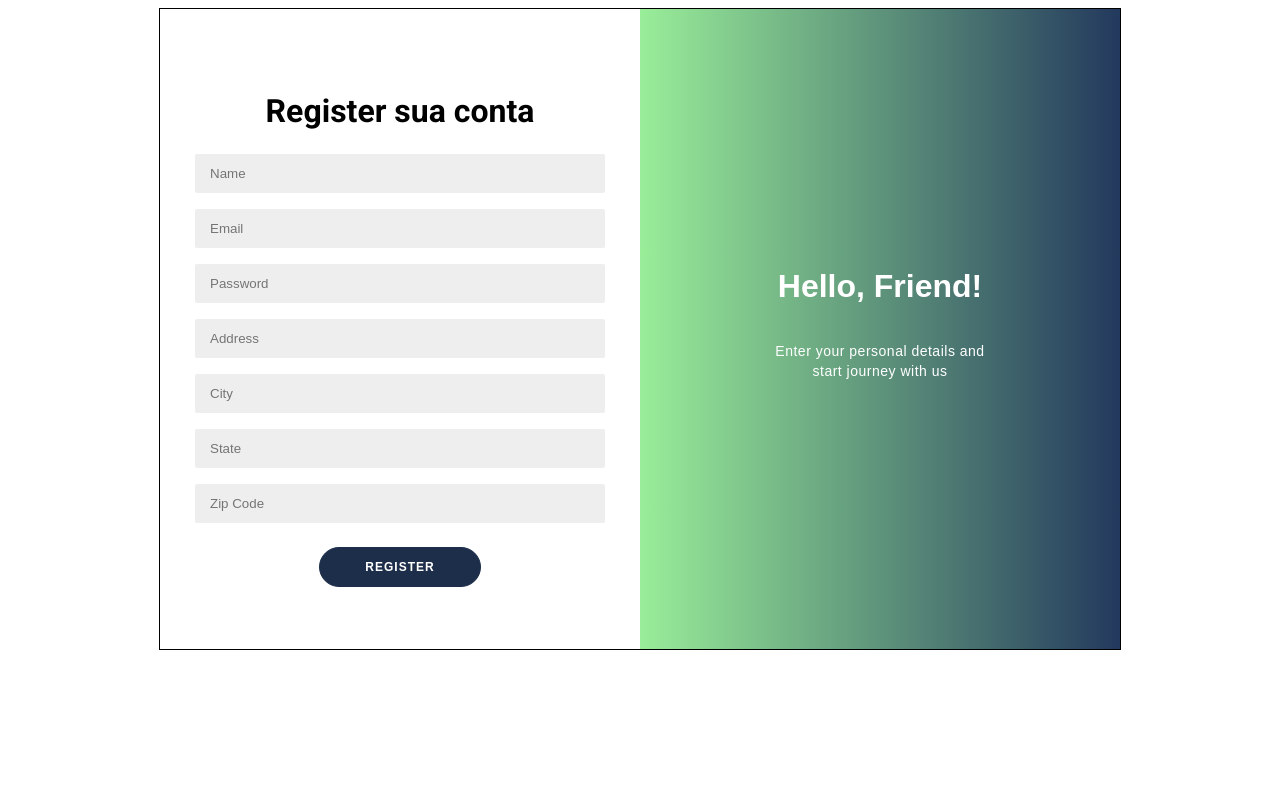
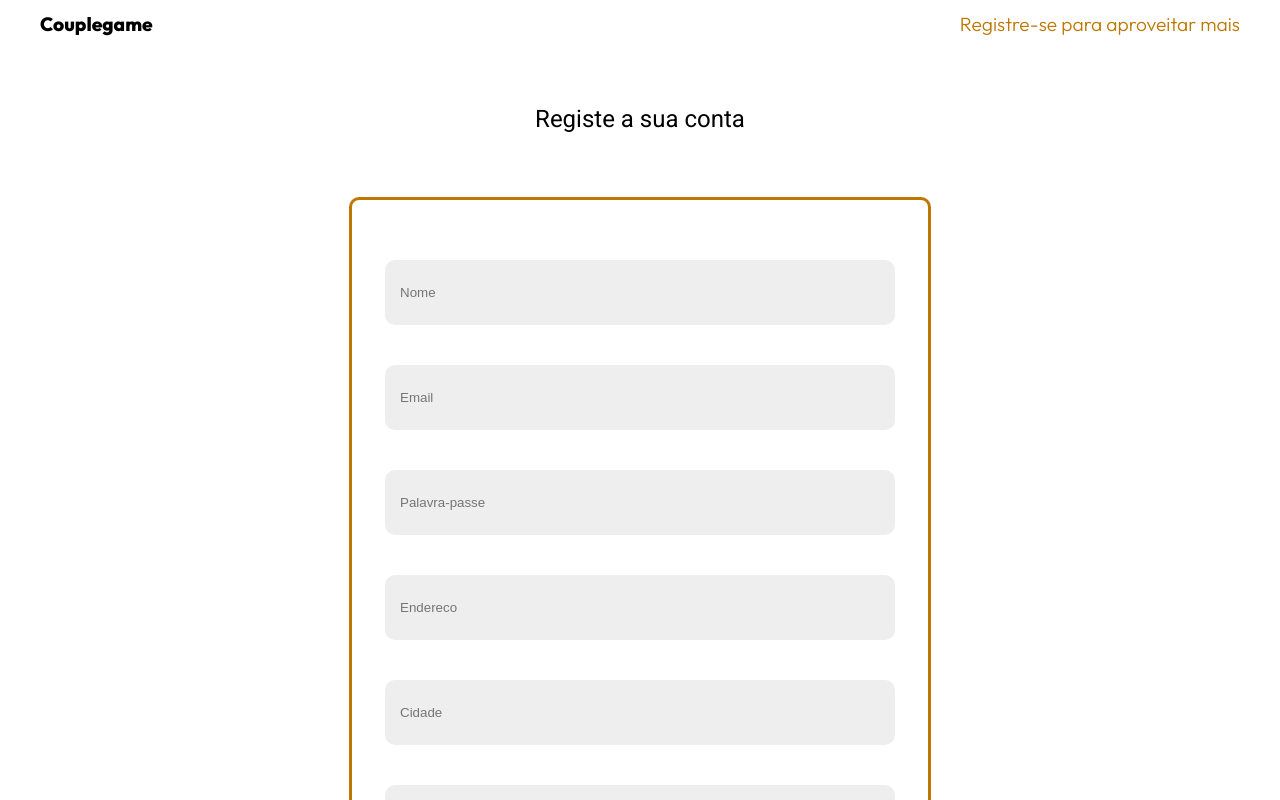
Before and after one commit to Elencio/Rede-Kukula, a React (Vite) app: page /register in a window 1280 px wide. Shown: the top 800 px of the page. Built offline with nearby package versions, Linux system fonts and the light colour scheme.

Commit message:
adicionando novas estilizacoes no codigo

```diff
--- a/src/Components/Header/index.tsx
+++ b/src/Components/Header/index.tsx
@@ -1,5 +1,14 @@
+import { NavLink } from "react-router-dom";
+import { HeaderContainer } from "./styles";
+
 export function Header(){
   return(
-    <span>Header</span>
+    <HeaderContainer>
+      <strong>Couplegame</strong>
+
+      <NavLink to='/register'>
+      <span>Registre-se para aproveitar mais</span>
+      </NavLink>
+    </HeaderContainer>
   )
 }
--- a/src/Components/Header/styles.ts
+++ b/src/Components/Header/styles.ts
@@ -1 +1,31 @@
 import styled from 'styled-components'
+
+
+export const HeaderContainer = styled.div`
+   display: flex;
+   flex-direction: row;
+   justify-content: space-between;
+   align-items: center;
+   padding: 0 2rem;
+
+   a {
+    text-decoration: none;
+   }
+
+
+   strong {
+    font-size: 1.2rem;
+    font-family: 'Outfit', sans-serif;
+    line-height: 1.7;
+    font-weight: 800;
+   }
+
+   span {
+    font-size: 1.2rem;
+    font-family: 'Outfit', sans-serif;
+    line-height: 1.7;
+    font-weight: 300;
+    color:  #be7702;
+   }
+
+`
--- a/src/Pages/Home/index.tsx
+++ b/src/Pages/Home/index.tsx
@@ -1,7 +1,9 @@
 import { useState } from 'react';
 import { Challenges } from "../../Database/database";
 import { propsChallenges } from '../../Database/database';
-import { Button, CardChallenge, HomeContainer, Subtitle, Title } from "./styles";
+import { Button, CardChallenge, HomeContainer, Subtitle, Title, Information, ImageContainer } from "./styles";
+import BacgroundImage from '../../assets/background.1.png'
+
 
 export function Home(){
   const [currentChallenge, setCurrentChallenge] = useState<propsChallenges | null>(null);
@@ -20,10 +22,17 @@ export function Home(){
 
          {currentChallenge && (
             <CardChallenge>
+              <Information>
               <strong>{currentChallenge.title}</strong>
               <span>{currentChallenge.description}</span>
               <span>{currentChallenge.rules}</span>
+              </Information>
+
+              <ImageContainer>
+                  <img src={BacgroundImage} alt="" />
+              </ImageContainer>
             </CardChallenge>
+
          )}
     </HomeContainer>
   )
--- a/src/Pages/Home/styles.ts
+++ b/src/Pages/Home/styles.ts
@@ -22,6 +22,8 @@ export const Subtitle = styled.p`
   font-size: 24px;
   font-weight: normal;
   margin-bottom: 32px;
+  font-family: 'Outfit', sans-serif;
+  font-weight: 300;
   color: #555;
 `;
 
@@ -42,32 +44,39 @@ export const Button = styled.button`
 `
 
 export const CardChallenge = styled.div`
+    padding: 1.5rem;
     margin-top: 4rem;
-    background-color: #808080;
     border-radius: 10px;
-    box-shadow: 0 0 0 1px #808080;
+    display: flex;
+    flex-direction: row;
+    gap: 1.5rem;
+    box-shadow: 0 0 0 3px #808080;
     color: #000;
 
+`
 
- ;
-
+export const Information = styled.div`
     display: flex;
     flex-direction: column;
     gap: 1rem;
-    align-items: center;
-    justify-content: center;
+    letter-spacing: 1.5;
     padding: 0.5rem 1rem;
 
 
      span {
        font-size: 1.1rem;
        line-height: 1.7;
-       font-family: 'Rubik', sans-serif;
+       font-family: 'Outfit', sans-serif;
+       font-weight: 300;
      }
 
      strong {
        font-size: 1.5rem;
        line-height: 1.7;
-       font-family: 'Outfit', sans-serif;
+       font-family: 'Rubik', sans-serif;
+       font-weight: 500;
      }
 `
+
+export const ImageContainer = styled.div`
+`
--- a/src/Pages/Register/index.tsx
+++ b/src/Pages/Register/index.tsx
@@ -1,4 +1,4 @@
-import { FormContainer, Overlay, OverlayContainer, OverlayFix, PrincipalContainer, } from './styles';
+import { FormContainer } from './styles';
 
 import * as zod from 'zod';
 import  { zodResolver } from '@hookform/resolvers/zod'
@@ -42,14 +42,14 @@ export function Register() {
   }
 
   return(
-    <PrincipalContainer>
+
+
       <FormContainer >
-        <form action="#" onSubmit={handleSubmit(registerUser)}>
-              <h1>Register sua conta</h1>
-
+             <h1>Registe a sua conta</h1>
+              <form action="#" onSubmit={handleSubmit(registerUser)}>
               <input
               type="text"
-              placeholder="Name"
+              placeholder="Nome"
               required
               { ...register('name')}
               />
@@ -65,7 +65,7 @@ export function Register() {
 
               <input
               type="password"
-              placeholder="Password"
+              placeholder="Palavra-passe"
               required
               {...register('password')}
               />
@@ -74,7 +74,7 @@ export function Register() {
 
               <input
               type="text"
-              placeholder="Address"
+              placeholder="Endereco"
               required
               {...register('address')}
               />
@@ -82,7 +82,7 @@ export function Register() {
                 {errors.address && <span>{errors.address.message}</span>}
               <input
               type="text"
-              placeholder="City"
+              placeholder="Cidade"
               required
               {...register('city')}
               />
@@ -91,31 +91,23 @@ export function Register() {
 
               <input
               type="text"
-              placeholder="State"
+              placeholder="Estado"
               required
               {...register('state')}
               />
                    {errors.state && <span>{errors.state.message}</span>}
               <input
               type="text"
-              placeholder="Zip Code"
+              placeholder="Codigo Postal"
               required
               { ...register('zipCode')}
               />
 
                   {errors.zipCode && <span>{errors.zipCode.message}</span>}
-              <button>Register</button>
+              <button>Registrar</button>
 
         </form>
       </FormContainer>
-      <OverlayContainer>
-        <Overlay >
-            <OverlayFix>
-              <h1>Hello, Friend!</h1>
-              <p>Enter your personal details and start journey with us</p>
-            </OverlayFix>
-        </Overlay>
-      </OverlayContainer>
-    </PrincipalContainer>
+
   )
 }
--- a/src/Pages/Register/styles.ts
+++ b/src/Pages/Register/styles.ts
@@ -1,45 +1,53 @@
 import styled from 'styled-components'
 
-export const PrincipalContainer = styled.div `
+
+
+export const FormContainer = styled.div`
+   margin: 3rem auto;
+	 height: auto;
+	 width: 35rem;
    display: flex;
-  flex-direction: row;
+   gap: 3rem;
+	 align-items: center;
+	 justify-content: center;
+   flex-direction: column;
 	 justify-content: center;
 	 align-items: center;
-	font-family: 'Montserrat', sans-serif;
+
 
 
 	h1 {
-	margin-bottom: 1rem;
+		font-family: 'Roboto', sans-serif;
+		font-size: 1.5rem;
+		font-weight: 400;
+
 	}
 
-h2 {
-	text-align: center;
+
+   form {
+		width: 30rem;
+	  height: 50rem;
+		padding: 3rem 3rem;
+		font-family: 'Outfit', sans-serif;
+	  font-weight: 300;
+    border-radius: 10px;
+	  border: 3px solid #be7702;
+
+
+	  display: flex;
+	  flex-direction: column;
+		gap: 1.5rem;
+		align-items: center;
+		justify-content: center;
    }
 
-p {
-	font-size: 14px;
-	font-weight: 100;
-	line-height: 20px;
-	letter-spacing: 0.5px;
-	margin: 20px 0 30px;
-}
 
-span {
-	font-size: 12px;
-}
-
-a {
-	color: #333;
-	font-size: 14px;
-	text-decoration: none;
-	margin: 15px 0;
-}
 
 	button {
 	margin-top: 1rem;
-	border-radius: 20px;
-	border: 1px solid #1c2e4a;
-	background-color: #1c2e4a;
+	border-radius: 10px;
+	border: 1px solid  #be7702;
+	background-color:  #be7702;
 	color: #FFFFFF;
 	font-size: 12px;
 	font-weight: bold;
@@ -47,8 +55,6 @@ button {
 	letter-spacing: 1px;
 	text-transform: uppercase;
 	transition: transform 80ms ease-in;
-
-
 }
 
 button:active {
@@ -57,7 +63,7 @@ button:active {
 
 button:focus {
 	outline: 0;
-	box-shadow: 0 0 0 2px #90ee90;
+	box-shadow: 0 0 0 2px  #be7702;
 }
 
 button.ghost {
@@ -65,104 +71,22 @@ button.ghost {
 	border-color: #FFFFFF;
 }
 
-form {
-	background-color: #FFFFFF;
-	display: flex;
-	align-items: center;
-	justify-content: center;
-	flex-direction: column;
-	padding: 0 50px;
-	height: 100%;
-	text-align: center;
-}
+
 
 input {
 	background-color: #eee;
+	border-radius: 10px;
 	border: none;
-	border-radius: 2px;
-	padding: 12px 15px;
+	padding: 25px 15px;
 	margin: 8px 0;
 	width: 100%;
 }
 
+
+
 input:focus {
       outline: 0;
-      box-shadow: 0 0 0 2px #339933;
+      box-shadow: 0 0 0 2px #be7702;
     }
 
 `
-
-export const FormContainer = styled.div`
- 	width: 30rem;
-	height: 40rem;
-	border-top-left-radius: 12px solid #ff0000;
-	overflow: hidden;
-	border-top: 1px solid #000;
-	border-left: 1px solid #000;
-	border-bottom: 1px solid #000;
-	transition: all 0.6s ease-in-out;
-
-	h1 {
-		font-family: Roboto, sans-serif;
-	}
-`
-
-export const OverlayContainer = styled.div`
-		width: 30rem;
-	height: 40rem;
-	border-top-left-radius: 12px solid #ff0000;
-	overflow: hidden;
-	border-top: 1px solid #000;
-	border-right: 1px solid #000;
-	border-bottom: 1px solid #000;
-	overflow: hidden;
-	transition: transform 0.6s ease-in-out;
-
-`
-
-export const Overlay= styled.div`
-	background: #FF416C;
-	background: -webkit-linear-gradient(to right, #99ee99, #23395d);
-	background: linear-gradient(to right, #99ee99, #23395d);
-	background-repeat: no-repeat;
-	background-size: cover;
-	background-position: 0 0;
-	color: #FFFFFF;
-  display: flex;
-  flex-direction: column;
-  justify-content: center;
-  align-items: center;
-	left: -100%;
-	height: 100%;
-  	transform: translateX(0);
-	transition: transform 0.6s ease-in-out;
-`
-
-export const SocialContainer =styled.div`
-margin: 20px 0;
-
-a {
-  border: 1px solid #DDDDDD;
-	border-radius: 50%;
-	display: inline-flex;
-	justify-content: center;
-	align-items: center;
-	margin: 0 5px;
-	height: 40px;
-	width: 40px;
-}
-`
-
-export const OverlayFix = styled.div`
-	display: flex;
-	align-items: center;
-	justify-content: center;
-	flex-direction: column;
-	padding: 0 40px;
-	text-align: center;
-	top: 0;
-	height: 100%;
-	width: 50%;
-	transform: translateX(0);
-	transition: transform 0.6s ease-in-out;
-`
--- a/src/Router.tsx
+++ b/src/Router.tsx
@@ -10,12 +10,9 @@ import { Challenges } from './Pages/ChallengesList'
 export function Router(){
   return (
     <Routes>
-      <Route path='/Login' element={<Login />}/>
-      <Route path='/Challenges' element={<Challenges />}/>
-      <Route path='/Usuario' element={<PerfilUsuario />}/>
-      <Route path='/register' element={<Register />}/>
       <Route path='/' element={<DefaultLayout/>}>
       <Route path='/' element={<Home />}/>
+      <Route path='/register' element={<Register />}/>
       </Route>
     </Routes>
   )
--- a/src/layouts/defaultLayout.tsx
+++ b/src/layouts/defaultLayout.tsx
@@ -4,6 +4,7 @@ import { Header } from "../Components/Header";
 export function DefaultLayout(){
   return (
     <>
+    <Header />
     <Outlet />
     </>
   )
```
Also changed, not shown: src/assets/background.1.png (added). Lines whose indentation alone changed are shown as unchanged.
